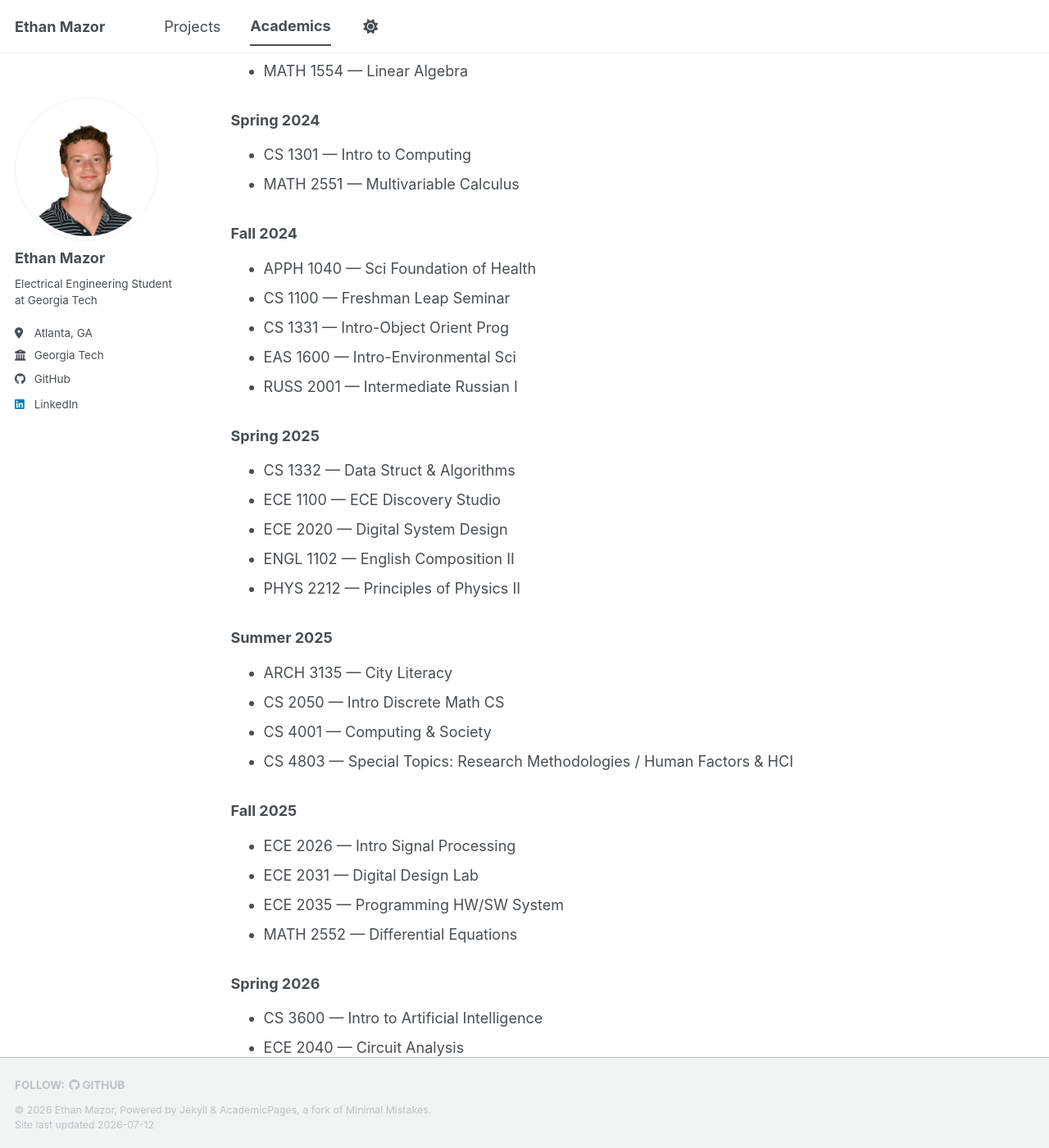
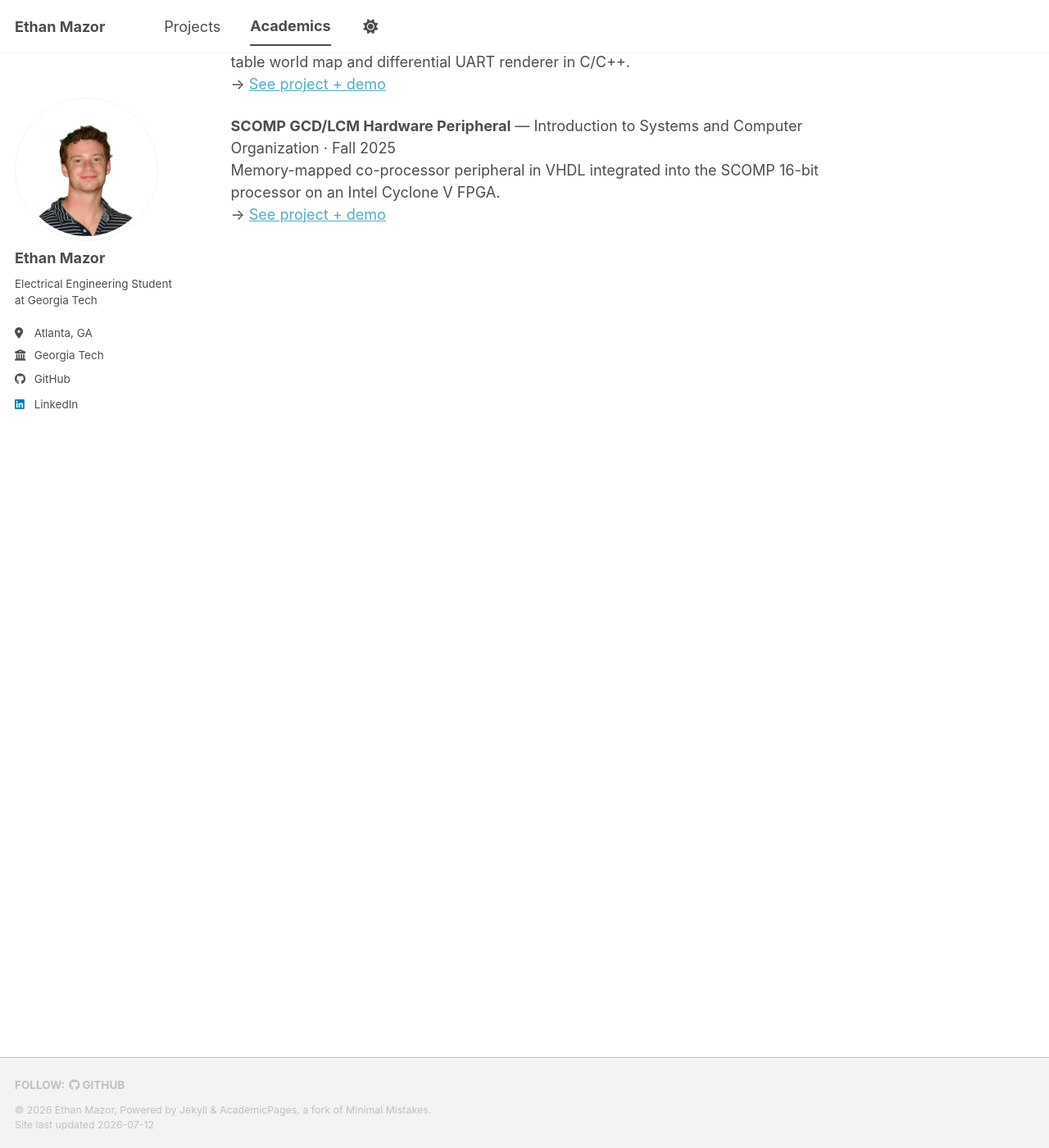
Before and after one commit to ethanmazor/ethanmazor.github.io, a Jekyll site: the page built from _pages/academics.md, in a window 1280 px wide and 1400 px high, scrolled down 434 px. Shown: the whole window at 82% size. Built offline with Jekyll 4.4.1, drawn with Linux system fonts in a browser that asks for light colours; a style sheet for code colours, icons or effects is not loaded; some of the changed text lies outside the part shown.

Commit message:
style: trim academics page
Co-authored-by: Copilot <223556219+Copilot@users.noreply.github.com>

```diff
--- a/_pages/academics.md
+++ b/_pages/academics.md
@@ -8,49 +8,7 @@ author_profile: true
 ## Georgia Institute of Technology
 
 **B.S. Electrical Engineering** · Concentration: Signal/Information Processing & Bioengineering
-**GPA:** 3.87 cumulative · **Credits:** 73 earned / 75 attempted
-**Standing:** Dean's List (Fall 2025, Spring 2026)
-
-## Selected Coursework
-
-### Fall 2023
-- MATH 1554 — Linear Algebra
-
-### Spring 2024
-- CS 1301 — Intro to Computing
-- MATH 2551 — Multivariable Calculus
-
-### Fall 2024
-- APPH 1040 — Sci Foundation of Health
-- CS 1100 — Freshman Leap Seminar
-- CS 1331 — Intro-Object Orient Prog
-- EAS 1600 — Intro-Environmental Sci
-- RUSS 2001 — Intermediate Russian I
-
-### Spring 2025
-- CS 1332 — Data Struct & Algorithms
-- ECE 1100 — ECE Discovery Studio
-- ECE 2020 — Digital System Design
-- ENGL 1102 — English Composition II
-- PHYS 2212 — Principles of Physics II
-
-### Summer 2025
-- ARCH 3135 — City Literacy
-- CS 2050 — Intro Discrete Math CS
-- CS 4001 — Computing & Society
-- CS 4803 — Special Topics: Research Methodologies / Human Factors & HCI
-
-### Fall 2025
-- ECE 2026 — Intro Signal Processing
-- ECE 2031 — Digital Design Lab
-- ECE 2035 — Programming HW/SW System
-- MATH 2552 — Differential Equations
-
-### Spring 2026
-- CS 3600 — Intro to Artificial Intelligence
-- ECE 2040 — Circuit Analysis
-- ECE 4699 — Undergraduate Research
-- MATH 3670 — Statistics and Applications
+**GPA:** 3.87
 
 
 ## Academic Projects
@@ -62,13 +20,3 @@ Handheld dungeon crawler on an NXP LPC1768 (ARM Cortex-M3) with a sparse hash-ta
 **SCOMP GCD/LCM Hardware Peripheral** — Introduction to Systems and Computer Organization · Fall 2025
 Memory-mapped co-processor peripheral in VHDL integrated into the SCOMP 16-bit processor on an Intel Cyclone V FPGA.
 → [See project + demo](/portfolio/gcd-lcm-peripheral/)
----
----
-
-## In Progress
-
-- ECE 3005 — ECE Prof/Tech Comm
-- ECE 3025 — Electromagnetics
-- ECE 3040 — Microelectronic Circuits
-- ECE 3043 — Circuits & Electronics Lab
-- ECE 3084 — Signals and Systems
```
